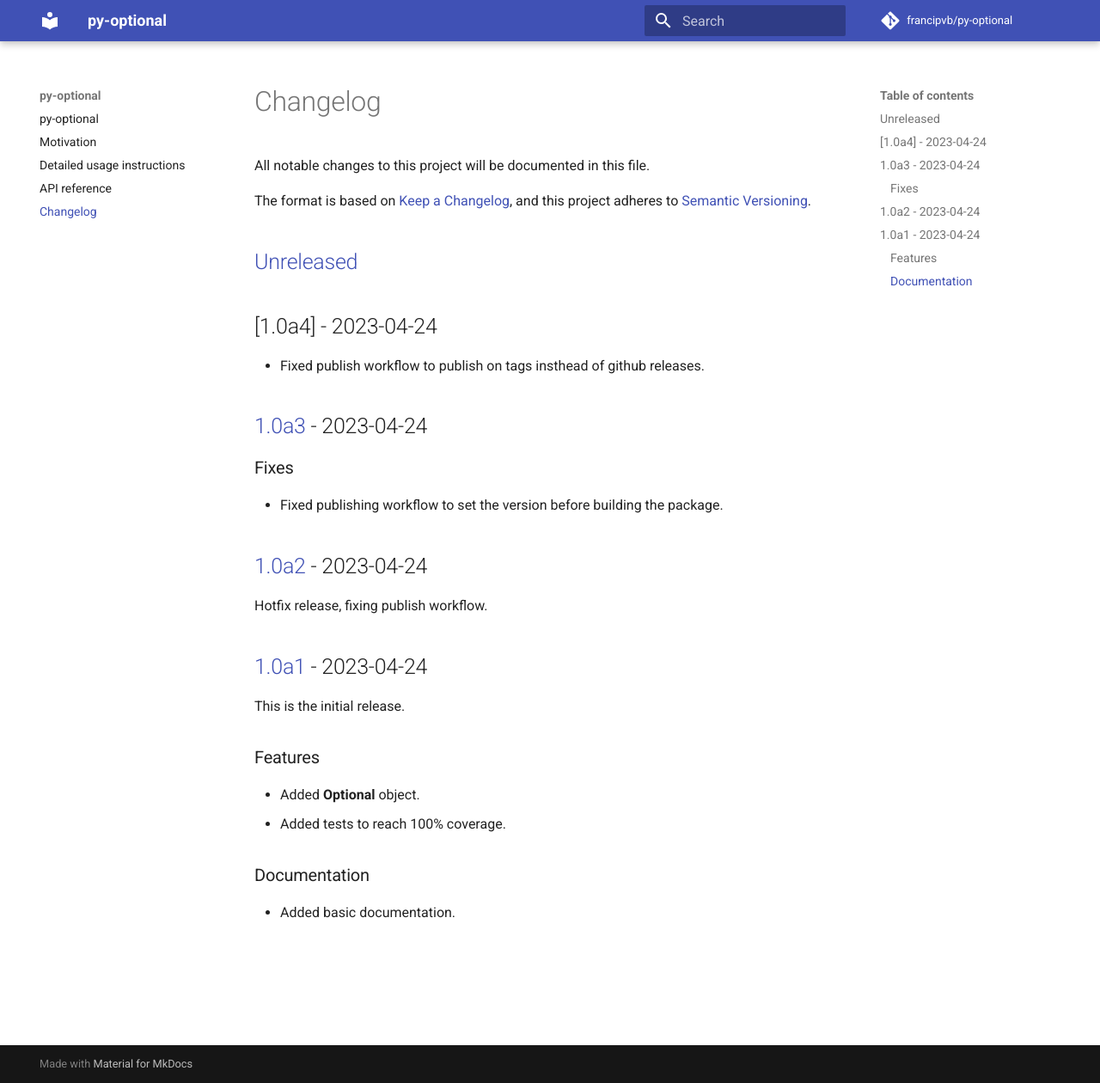
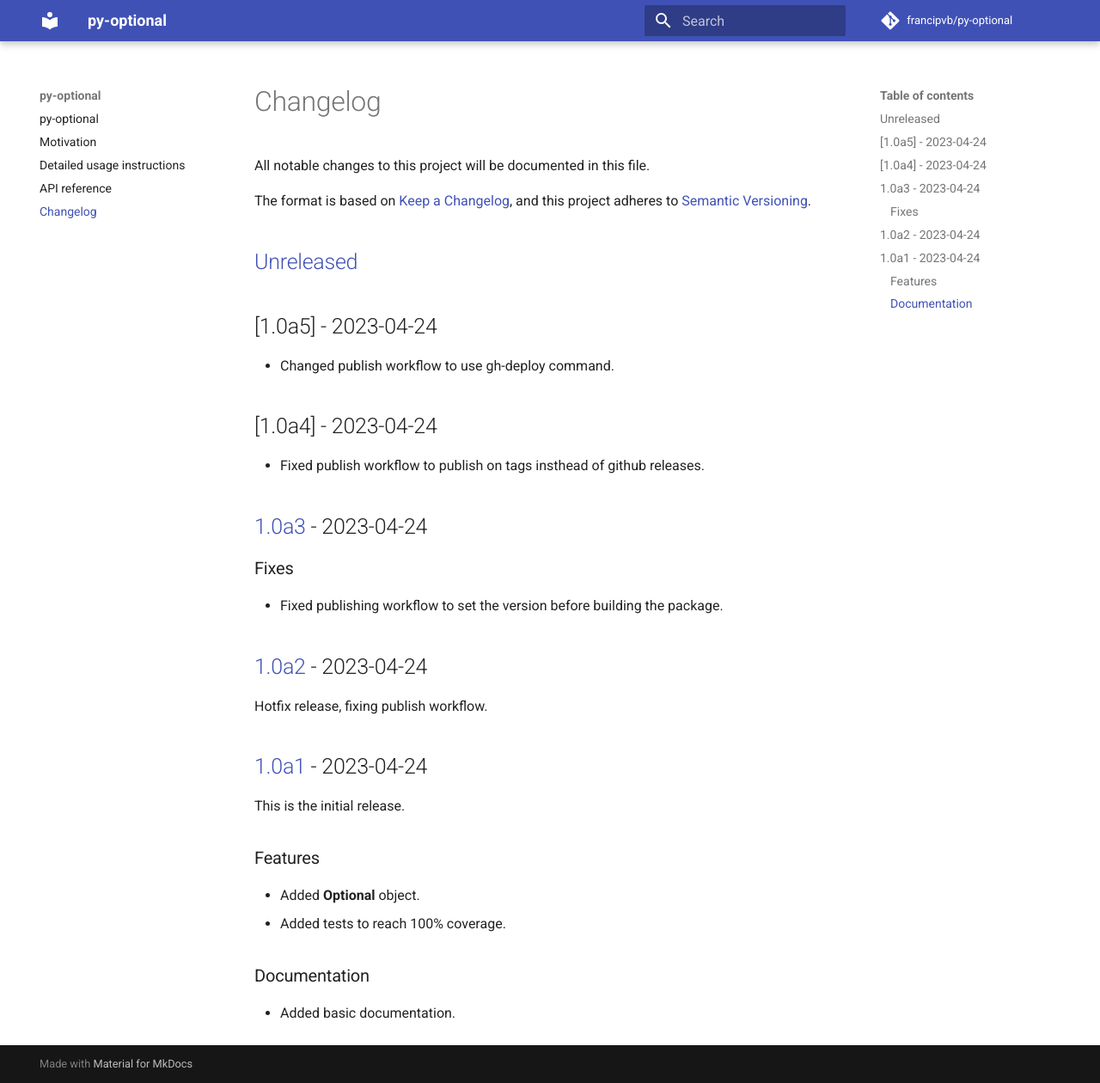
Before and after one commit to francipvb/py-optional, an MkDocs documentation site: the page built from docs/CHANGELOG.md, in a window 1280 px wide and 1260 px high. Shown: the whole window at 86% size. Built offline with MkDocs 1.6.1 and Material for MkDocs 9.7.7, drawn with Linux system fonts in a browser that asks for light colours; comment, search, counter and statistics services are not loaded.

Commit message:
Fix changelog.

```diff
--- a/docs/CHANGELOG.md
+++ b/docs/CHANGELOG.md
@@ -6,6 +6,10 @@ The format is based on [Keep a Changelog](https://keepachangelog.com/en/1.0.0/),
 and this project adheres to [Semantic Versioning](https://semver.org/spec/v2.0.0.html).
 
 ## [Unreleased]
+
+## [1.0a5] - 2023-04-24
+
+- Changed publish workflow to use gh-deploy command.
 
 ## [1.0a4] - 2023-04-24
 
```
